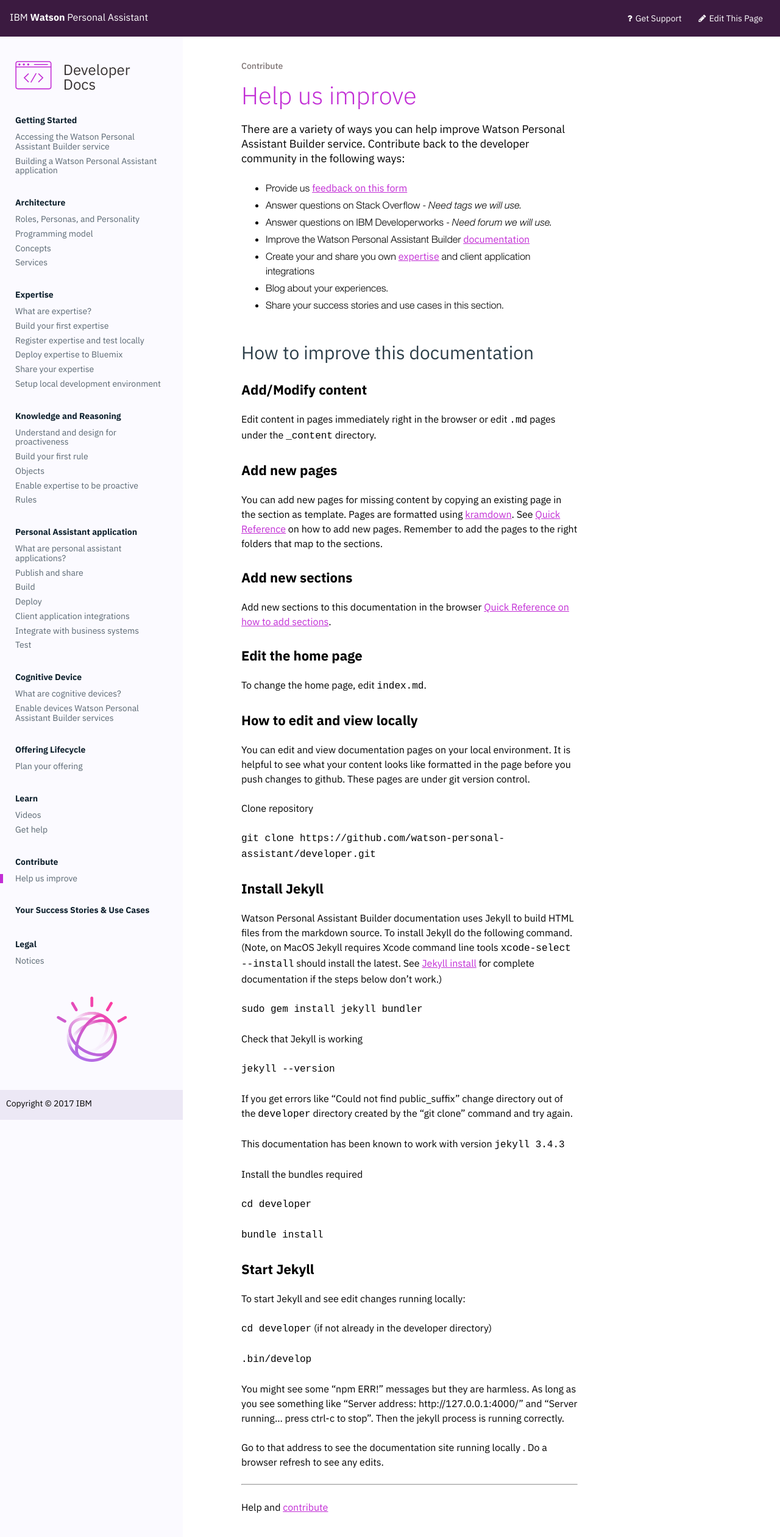
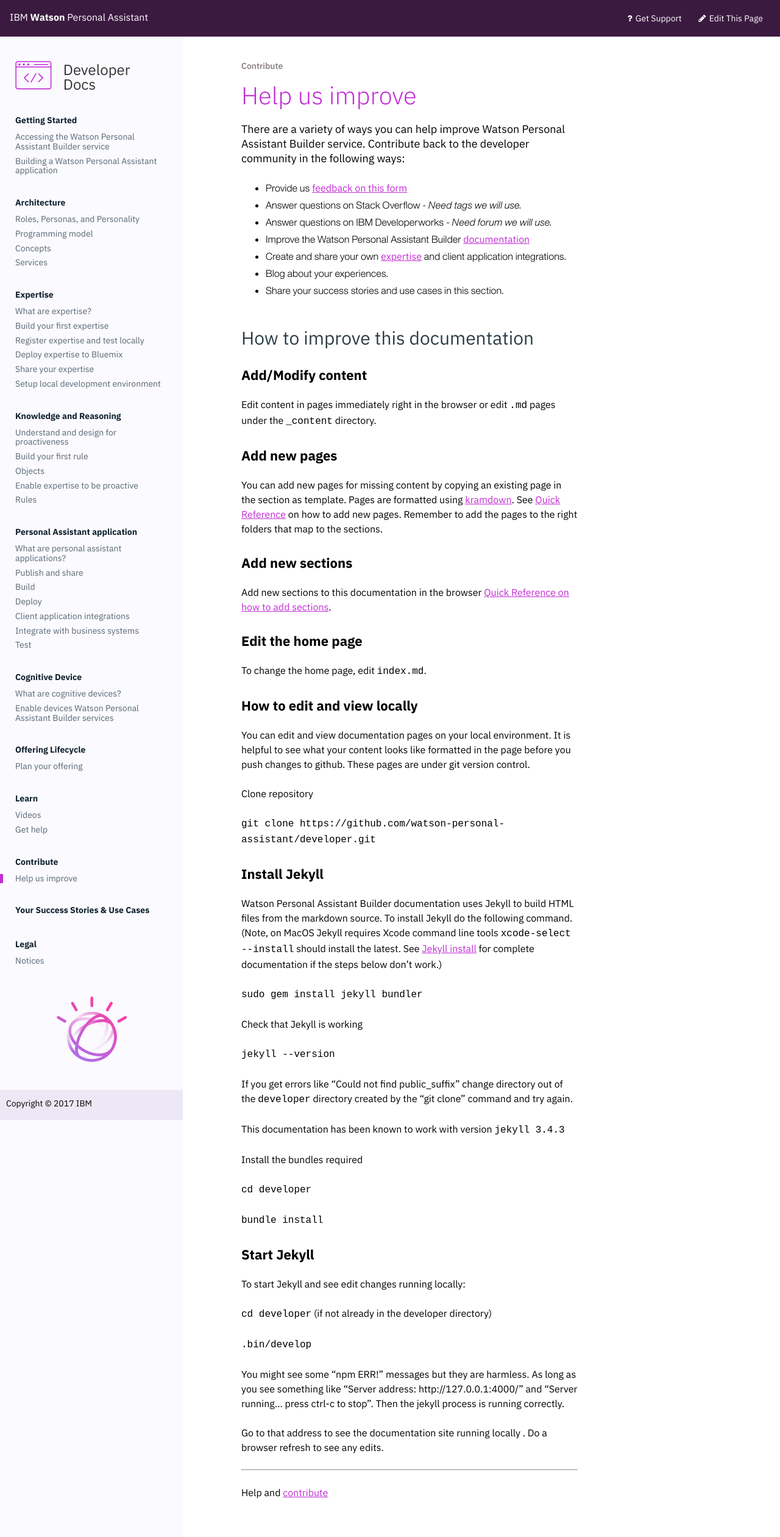
Before and after one commit to benjohnsonnlp/developer, a Jekyll site: the page built from _content/contribute/contribute-doc.md, in a window 1280 px wide. Shown: the top 2520 px of the page at 61% size. Built offline with Jekyll 4.4.1, drawn with Linux system fonts in a browser that asks for light colours.

Commit message:
minor corrections to help us improve page

```diff
--- a/_content/contribute/contribute-doc.md
+++ b/_content/contribute/contribute-doc.md
@@ -8,8 +8,8 @@
 * Provide us [feedback on this form]({{site.baseurl}}/broken_link)
 * Answer questions on Stack Overflow - *Need tags we will use.*
 * Answer questions on IBM Developerworks - *Need forum we will use.*
-* Improve the Watson Personal Assistant Builder [documentation](https://watson-personal-assistant.github.io/developer/)
-* Create your and share you own [expertise](expertise/build-expertise/) and client application integrations
+* Improve the Watson Personal Assistant Builder [documentation](https://github.com/Watson-Personal-Assistant/developer)
+* Create and share your own [expertise]({{site.baseurl}}/expertise/build-expertise/) and client application integrations.
 * Blog about your experiences.
 * Share your success stories and use cases in this section.
 
```
